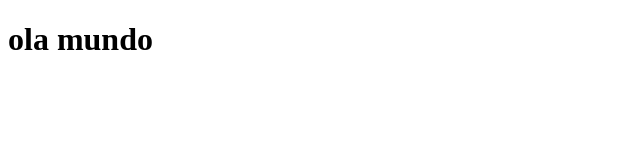
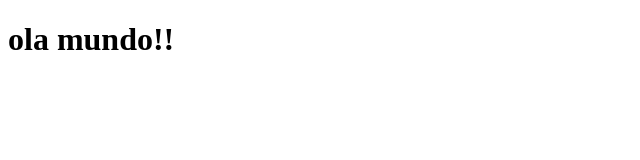
Before and after one commit to Hildemberg986/Project-Farm, an Angular app: page / in a window 1280 px wide. Shown: the top 160 px of the page, without its empty margins (0-640 px from the left). Built offline with nearby package versions, Linux system fonts and the light colour scheme.

Commit message:
Update setings

```diff
--- a/app.js
+++ b/electron/app.js
@@ -8,7 +8,7 @@ function createWindow() {
     height: 800,
   });
 
-  appWindow.loadFile('./dist/angutron/index.html');
+  appWindow.loadFile('../Project-Farm/dist/angutron/index.html');
 
   appWindow.on('closed', function () {
     appWindow = null;
--- a/package.json
+++ b/package.json
@@ -1,7 +1,7 @@
 {
   "name": "electron-app-tutorial",
   "version": "0.0.0",
-  "main": "app.js",
+  "main": "electron/app.js",
   "scripts": {
     "ng": "ng",
     "start": "ng serve",
--- a/src/app/app.component.html
+++ b/src/app/app.component.html
@@ -1 +1 @@
-<h1>ola mundo</h1>
+<h1>ola mundo!!</h1>
```
Also changed, not shown: 1 other file (tests, documents, lock files or other folders).
